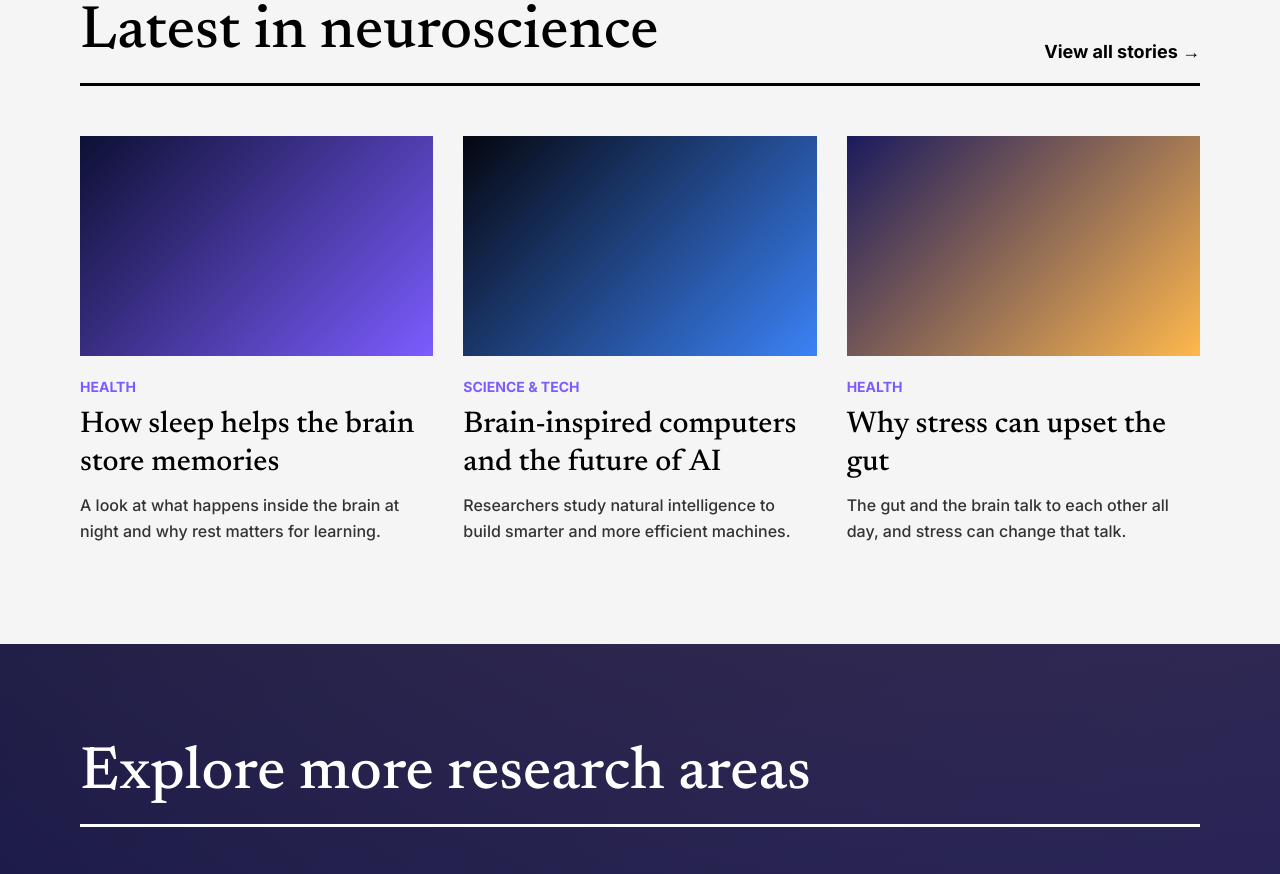
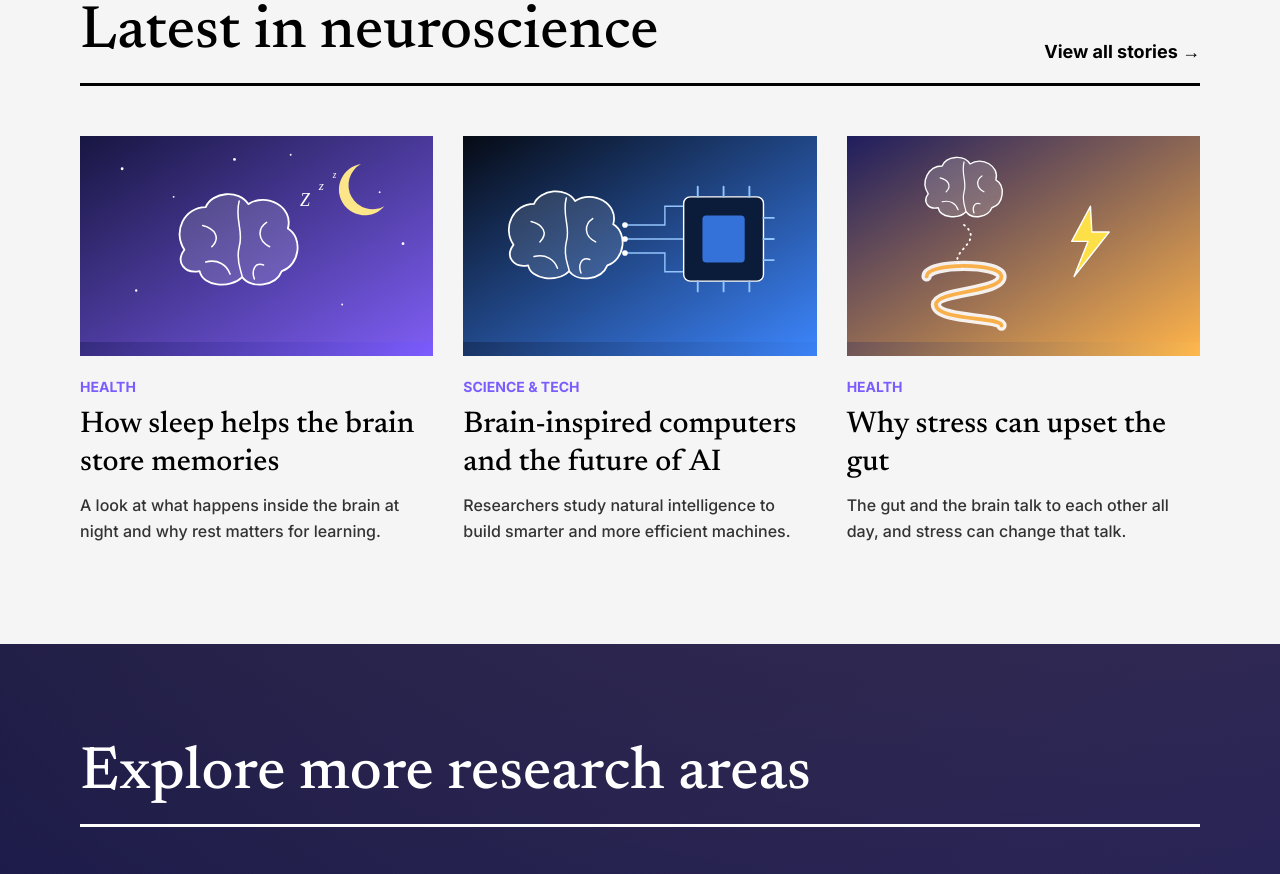
Before and after one commit to Asharjamil62/harvard, a plain HTML site: page index.html in a window 1280 px wide. Shown: the part 6275-7149 px from the top of the page. Drawn offline with Linux system fonts and the light colour scheme.

Commit message:
file added

```diff
--- a/index.html
+++ b/index.html
@@ -163,7 +163,8 @@
                 <img src="./assets/image/brain_no_text (1).png" alt="">
                 <div>
                     <h1>Inside the brain</h1>
-                    <p>Harvard scientists are finding answers to some of the deepest <br>questions about the brain, including how memories form, what <br>neurons in the brain “want,” and what happens when we <br> daydream.</p>
+                    <p>Harvard scientists are finding answers to some of the deepest <br>questions about the brain, including how memories form, what <br>neurons in the brain “want,” and what
+                        happens when we <br> daydream.</p>
                 </div>
             </div>
         </div>
@@ -175,19 +176,25 @@
             </div>
             <div class="news-row">
                 <div class="n-box reveal">
-                    <div class="n-img n-img-1"></div>
+                    <div class="n-img n-img-1">
+                        <img src="./assets/image/files (1)/sleep-brain.svg" alt="">
+                    </div>
                     <span>Health</span>
                     <h3><a href="./details.html">How sleep helps the brain store memories</a></h3>
                     <p>A look at what happens inside the brain at night and why rest matters for learning.</p>
                 </div>
                 <div class="n-box reveal">
-                    <div class="n-img n-img-2"></div>
+                    <div class="n-img n-img-2">
+                        <img src="./assets/image/files (1)/brain-computer.svg" alt="">
+                    </div>
                     <span>Science &amp; Tech</span>
                     <h3><a href="./details.html">Brain-inspired computers and the future of AI</a></h3>
                     <p>Researchers study natural intelligence to build smarter and more efficient machines.</p>
                 </div>
                 <div class="n-box reveal">
-                    <div class="n-img n-img-3"></div>
+                    <div class="n-img n-img-3">
+                        <img src="./assets/image/files (1)/gut-brain-stress.svg" alt="">
+                    </div>
                     <span>Health</span>
                     <h3><a href="./details.html">Why stress can upset the gut</a></h3>
                     <p>The gut and the brain talk to each other all day, and stress can change that talk.</p>
```
Also changed, not shown: assets/image/files (1)/brain-computer.svg (added), assets/image/files (1)/gut-brain-stress.svg (added), assets/image/files (1)/sleep-brain.svg (added).
